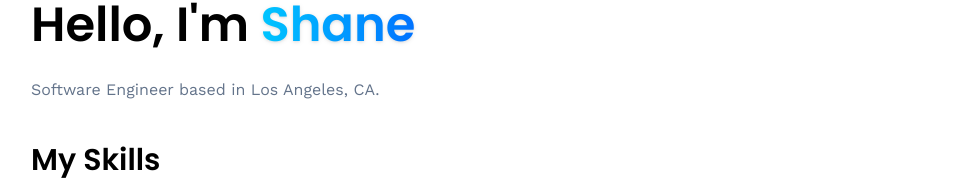
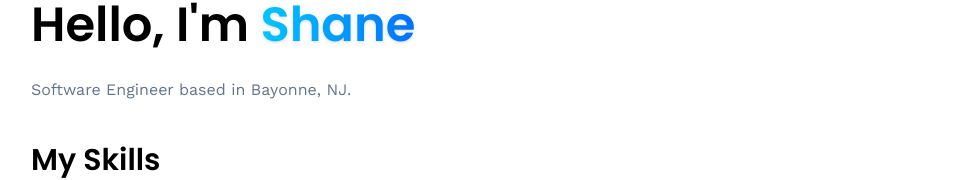
Before and after one commit to ShaneChen0219/3DPortfolio, a React (Vite) app: page /about in a window 1280 px wide. Shown: the part 134-314 px from the top of the page, without its empty margins (161-1119 px from the left). Built offline with nearby package versions, Linux system fonts and the light colour scheme; no server answers.

Commit message:
Update location and project description

```diff
--- a/src/components/HomeInfo.jsx
+++ b/src/components/HomeInfo.jsx
@@ -32,13 +32,13 @@ const renderContent={
         />
     ),
     3:(
-        <InfoBox text='2 years experienced SAP ABAP consultant/developer and interned in AtlasRTX, an AI Chatbot company in Park City, UT. '
+        <InfoBox text='2 years experienced Software Engineer'
         link='/projects'
         btnText='Visit my portfolio'
         />
     ),
     4:(
-        <InfoBox text=' Accomplished multiple projects, including backend, frontend and full stack developments.'
+        <InfoBox text=' Accomplished multiple projects, including AI, backend, frontend and full stack developments.'
         link='/contact'
         btnText='Contact me'
         />
--- a/src/pages/About.jsx
+++ b/src/pages/About.jsx
@@ -11,7 +11,7 @@ const About = () => {
       </h1>
       <div className='mt-5 flex flex-col gap-3 text-slate-500'>
         <p>
-          Software Engineer based in Los Angeles, CA.
+          Software Engineer based in Bayonne, NJ.
         </p>
       </div>
       <div className='py-10 flex flex-col'>
```
